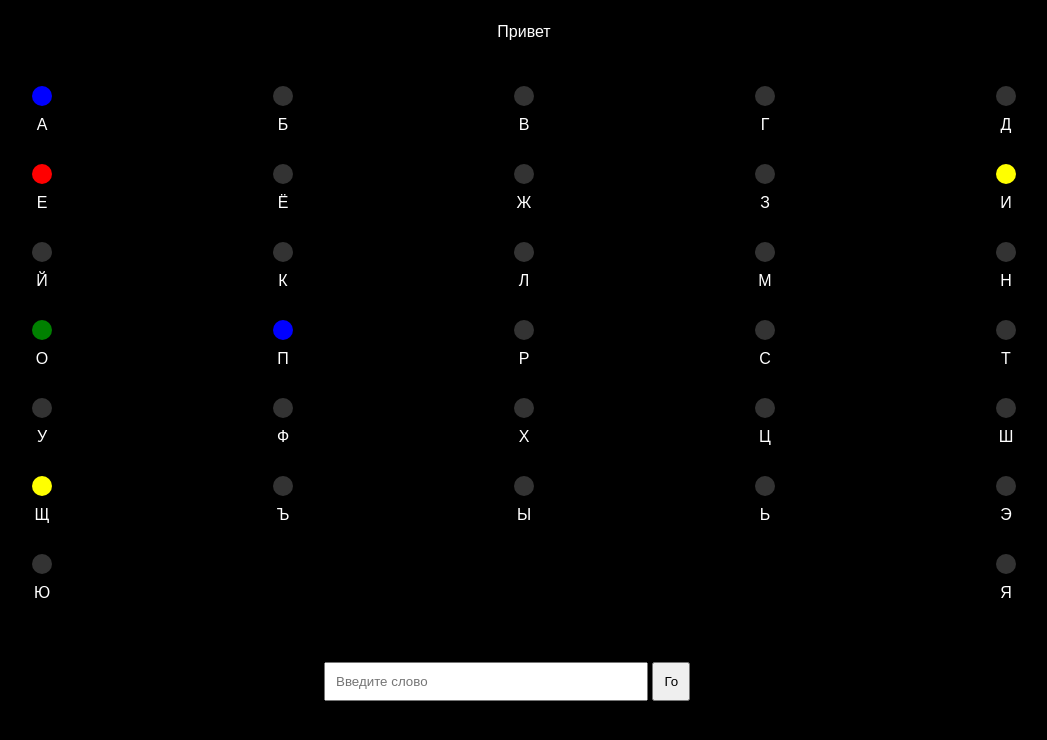
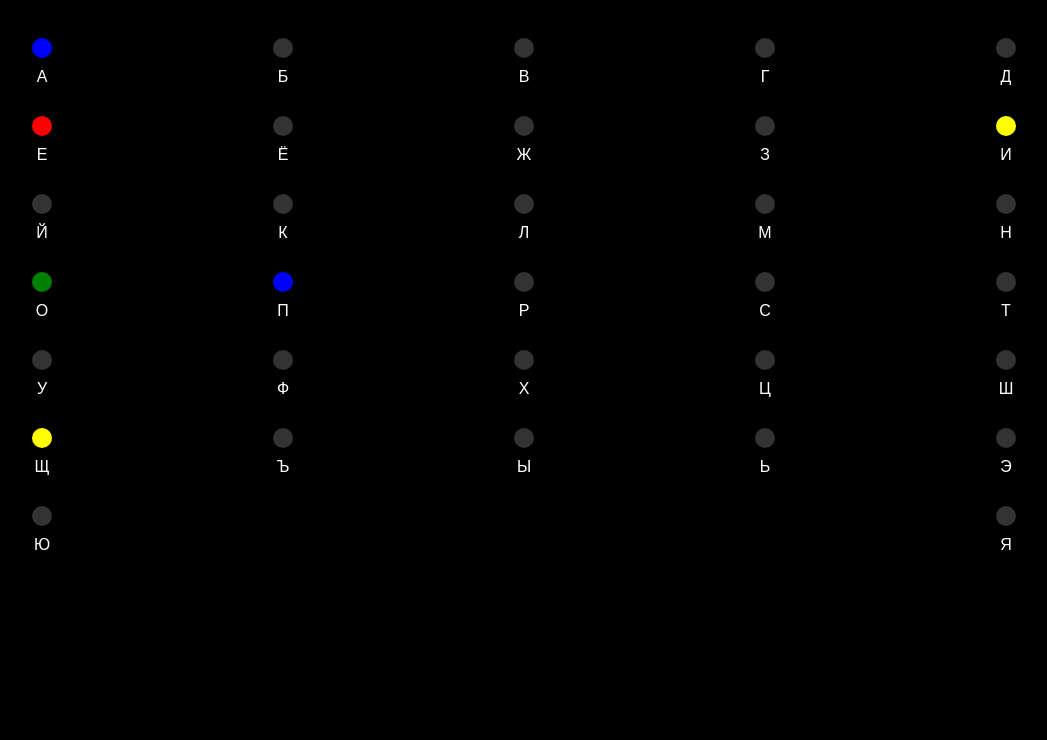
Before and after one commit to KatyaMatya21/lamps, a plain HTML site: page index.html in a window 1280 px wide. Shown: the whole page, without its empty margins (116-1163 px from the left). Drawn offline with Linux system fonts and the light colour scheme.

Commit message:
Прячет лишнее

```diff
--- a/index.html
+++ b/index.html
@@ -88,9 +88,9 @@
 </head>
 <body>
 
-<div class="result">
+<!--<div class="result">
   Привет
-</div>
+</div>-->
 
 <ul class="lamps" data-word="Привет">
   <li class="" data-lamp="А">А</li>
@@ -127,10 +127,10 @@
   <li class="disabled" data-lamp="Я">Я</li>
 </ul>
 
-<form action="#">
+<!--<form action="#">
   <input type="text" placeholder="Введите слово">
   <button type="button">Го</button>
-</form>
+</form>-->
 
 <script src="scripts.js"></script>
 </body>
```
